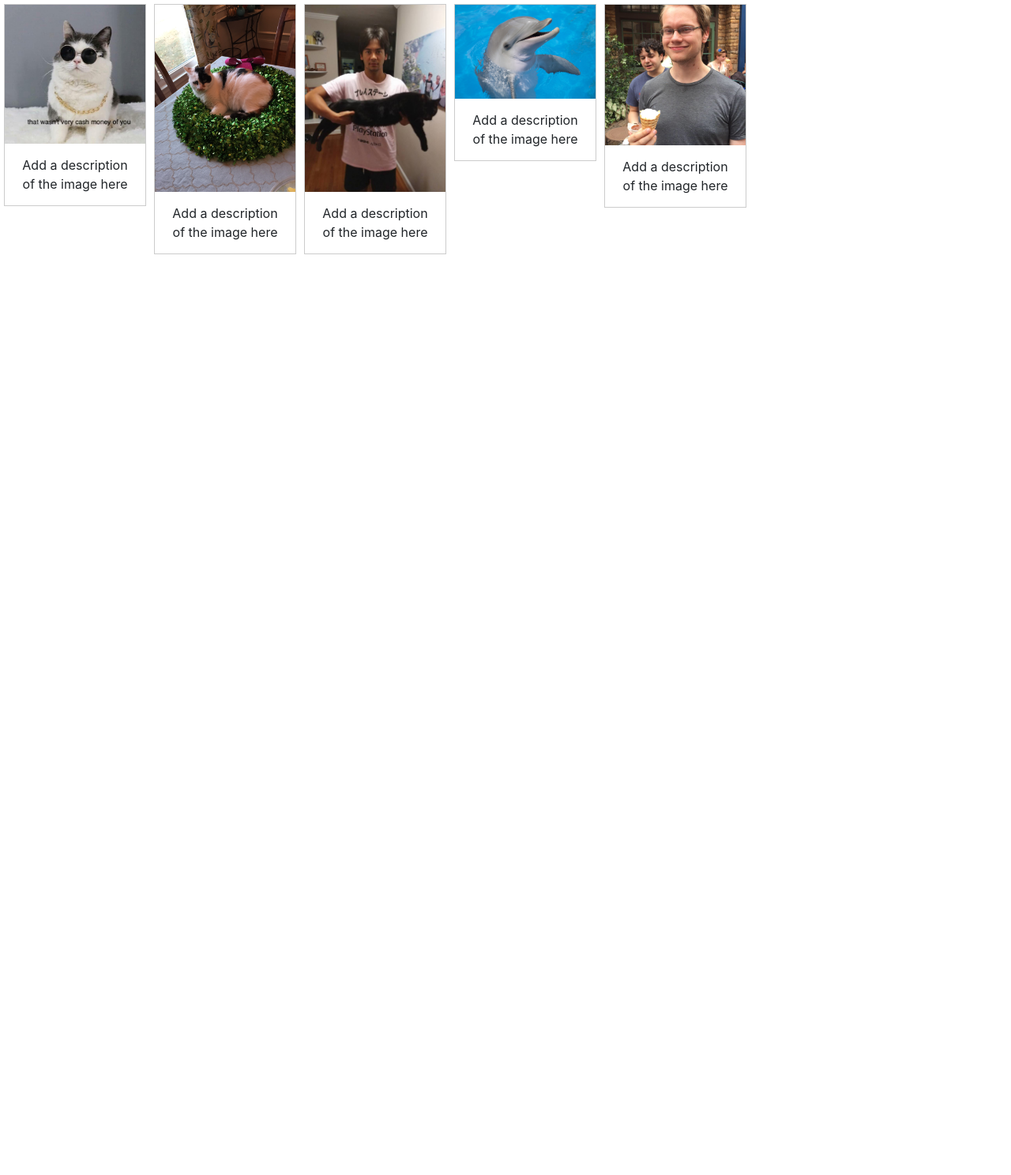
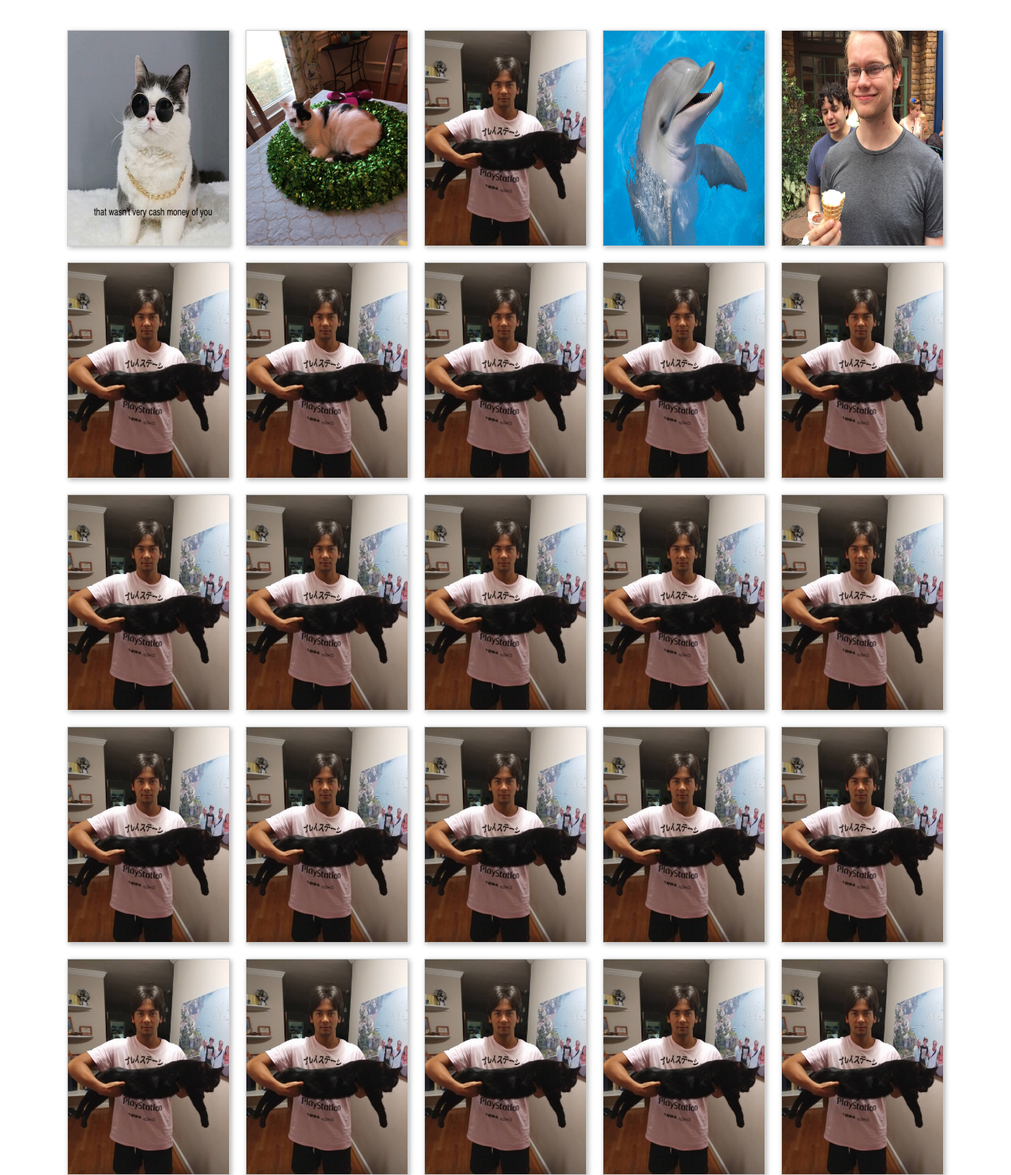
Before and after one commit to zgt/webPl, a PHP site: page /gallery.html in a window 1280 px wide. Shown: the part 56-1544 px from the top of the page at 79% size. Before the commit the page ends 378 px from the top, so only its background shows below. Run offline with PHP 8.4, Linux system fonts and the light colour scheme; some libraries are stand-ins or nearby versions.

Commit message:
grid style

```diff
--- a/gallery.html
+++ b/gallery.html
@@ -42,35 +42,41 @@
         </div>
       </nav>
     </header>
-<div class="gallery">
+
+<div class="container">
+<div class="grid">
   <img id="img1" img src="images/before1.png" alt="Not Cash Money" onclick="expandDong('img1')">
-  <div class="desc">Add a description of the image here</div>
-</div>
-
-<div class="gallery">
   <img id="img3" src="images/juanita.jpg" alt="Not Cash Money" onclick="expandDong('img3')">
-  <div class="desc">Add a description of the image here</div>
-</div>
-
-<div class="gallery">
-  <img id="img2" src="images/cat.jpg" alt="Not Cash Money" width="600" height="400" onclick="expandDong('img2')">
-  <div class="desc">Add a description of the image here</div>
-</div>
-
-<div class="gallery">
-  <img id="img4" src="images/Smiling-dolphin.jpg" alt="Not Cash Money" width="600" height="400" onclick="expandDong('img4')">
-  <div class="desc">Add a description of the image here</div>
-</div>
-
-<div class="gallery">
-  <img id="img5" src="images/armada.jpg" alt="Not Cash Money" width="600" height="400" onclick="expandDong('img5')">
-  <div class="desc">Add a description of the image here</div>
+  <img id="img2" src="images/cat.jpg" alt="Not Cash Money"  onclick="expandDong('img2')">
+  <img id="img4" src="images/Smiling-dolphin.jpg" alt="Not Cash Money"  onclick="expandDong('img4')">
+  <img id="img5" src="images/armada.jpg" alt="Not Cash Money"  onclick="expandDong('img5')">
+  <img id="img2" src="images/cat.jpg" alt="Not Cash Money"  onclick="expandDong('img2')">
+  <img id="img2" src="images/cat.jpg" alt="Not Cash Money"  onclick="expandDong('img2')">
+  <img id="img2" src="images/cat.jpg" alt="Not Cash Money"  onclick="expandDong('img2')">
+  <img id="img2" src="images/cat.jpg" alt="Not Cash Money"  onclick="expandDong('img2')">
+  <img id="img2" src="images/cat.jpg" alt="Not Cash Money"  onclick="expandDong('img2')">
+  <img id="img2" src="images/cat.jpg" alt="Not Cash Money"  onclick="expandDong('img2')">
+  <img id="img2" src="images/cat.jpg" alt="Not Cash Money"  onclick="expandDong('img2')">
+  <img id="img2" src="images/cat.jpg" alt="Not Cash Money"  onclick="expandDong('img2')">
+  <img id="img2" src="images/cat.jpg" alt="Not Cash Money"  onclick="expandDong('img2')">
+  <img id="img2" src="images/cat.jpg" alt="Not Cash Money"  onclick="expandDong('img2')">
+  <img id="img2" src="images/cat.jpg" alt="Not Cash Money"  onclick="expandDong('img2')">
+  <img id="img2" src="images/cat.jpg" alt="Not Cash Money"  onclick="expandDong('img2')">
+  <img id="img2" src="images/cat.jpg" alt="Not Cash Money"  onclick="expandDong('img2')">
+  <img id="img2" src="images/cat.jpg" alt="Not Cash Money"  onclick="expandDong('img2')">
+  <img id="img2" src="images/cat.jpg" alt="Not Cash Money"  onclick="expandDong('img2')">
+  <img id="img2" src="images/cat.jpg" alt="Not Cash Money"  onclick="expandDong('img2')">
+  <img id="img2" src="images/cat.jpg" alt="Not Cash Money"  onclick="expandDong('img2')">
+  <img id="img2" src="images/cat.jpg" alt="Not Cash Money"  onclick="expandDong('img2')">
+  <img id="img2" src="images/cat.jpg" alt="Not Cash Money"  onclick="expandDong('img2')">
+  <img id="img2" src="images/cat.jpg" alt="Not Cash Money"  onclick="expandDong('img2')">
 </div>
 
 <div id="mod" class="modal">
   <span class="close">&times;</span>
   <img class="modal-content" id="img01">
   <div id="caption"></div>
+</div>
 </div>
 
 
--- a/styles/gallery.css
+++ b/styles/gallery.css
@@ -1,20 +1,31 @@
-div.gallery {
-  margin: 5px;
-  border: 1px solid #ccc;
-  float: left;
-  width: 180px;
+
+.grid {
+  display: grid;
+  grid-template-columns: repeat(auto-fill, minmax(200px, 1fr));
+  grid-gap: 20px;
+  align-items: stretch;
+  justify-content: center;
 }
 
-div.gallery:hover {
-  //border: 1px solid #777;
+.grid img:hover{
+  border: 1px solid #777;
   opacity:0.7;
 }
 
-div.gallery img {
-  width: 100%;
-  height: auto;
+
+
+.grid img{
+  border: 1px solid #ccc;
+  box-shadow: 2px 2px 6px 0px  rgba(0,0,0,0.3);
+  max-width: 100%;
+  max-height: 100%;
 }
 
+div.container {
+  justify-content: center;
+  margin-top: 3%;
+  width: 100%;
+}
 
 div.desc {
   padding: 15px;
```
